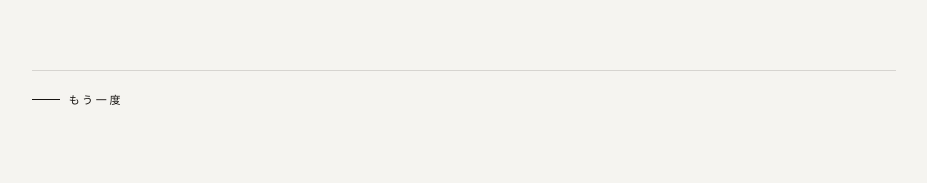
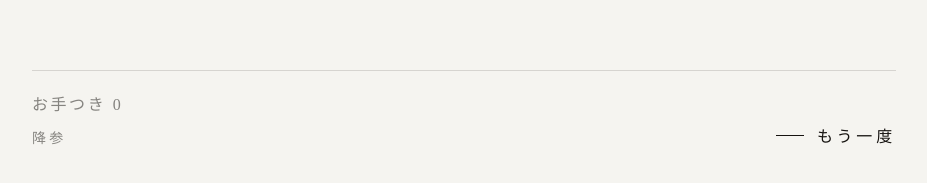
Before and after one commit to Crayfisher-zari/hover-ohgiri, a Vue app: page / in a window 1280 px wide. Shown: the part 1129-1312 px from the top of the page, without its empty margins (176-1103 px from the left). Built offline with nearby package versions, Linux system fonts and the light colour scheme; a web font is replaced by a local one.

Commit message:
降参機能などの追加

```diff
--- a/src/App.vue
+++ b/src/App.vue
@@ -3,6 +3,7 @@ import { animate, eases } from "animejs";
 import { type ComponentPublicInstance, computed, onMounted, onUnmounted, ref } from "vue";
 import { onFindShortcut } from "./utils/findShortcut";
 import {
+  type RoundOutcome,
   buildShareMessage,
   canUseNativeShare,
   copyShareMessage,
@@ -48,7 +49,7 @@ const oddOne = computed(() => pair.value.oddOne);
 
 const items = ref(createShuffledGridItems(pair.value.normal, pair.value.oddOne));
 const round = ref(0);
-const isFinished = ref(false);
+const roundResult = ref<RoundOutcome | null>(null);
 const misses = ref(0);
 const wrongIndex = ref<number | null>(null);
 const startTime = ref(Date.now());
@@ -96,14 +97,14 @@ const setTouchHoveredCell = (index: number | null) => {
 };
 
 const handleTouchStart = (event: TouchEvent) => {
-  if (isFinished.value) return;
+  if (isRoundOver.value) return;
   const touch = event.touches[0];
   if (!touch) return;
   setTouchHoveredCell(getCellIndexFromPoint(touch.clientX, touch.clientY));
 };
 
 const handleTouchMove = (event: TouchEvent) => {
-  if (isFinished.value) return;
+  if (isRoundOver.value) return;
   event.preventDefault();
   const touch = event.touches[0];
   if (!touch) return;
@@ -118,12 +119,14 @@ const handleFindShortcut = () => {
   window.alert("ズルはだめよ");
 };
 
+const isRoundOver = computed(() => roundResult.value !== null);
 const elapsedSeconds = computed(() => formatElapsedSeconds(elapsedMs.value));
 const shareParams = computed(() => ({
   normal: pair.value.normal,
   oddOne: pair.value.oddOne,
   elapsedMs: elapsedMs.value,
   misses: misses.value,
+  outcome: roundResult.value!,
 }));
 const showNativeShare = computed(() => canUseNativeShare());
 
@@ -139,7 +142,7 @@ const startTimer = () => {
   startTime.value = Date.now();
   elapsedMs.value = 0;
   timerId = setInterval(() => {
-    if (!isFinished.value) {
+    if (!isRoundOver.value) {
       elapsedMs.value = Date.now() - startTime.value;
     }
   }, 100);
@@ -188,7 +191,7 @@ const contentOf = (index: number) =>
   cellRefs.value[index]?.querySelector<HTMLElement>(".cell-content") ?? null;
 
 const handleMouseEnter = (hoveredIndex: number) => {
-  if (isFinished.value) return;
+  if (isRoundOver.value) return;
   const affected = getAffectedCells(hoveredIndex, HOVER_EFFECT_RADIUS, {
     maxScale: MAX_SCALE,
   });
@@ -207,7 +210,7 @@ const handleMouseEnter = (hoveredIndex: number) => {
 };
 
 const handleMouseLeave = (hoveredIndex: number) => {
-  if (isFinished.value) return;
+  if (isRoundOver.value) return;
   const affected = getAffectedCells(hoveredIndex, HOVER_EFFECT_RADIUS, {
     maxScale: MAX_SCALE,
   });
@@ -225,20 +228,39 @@ const handleMouseLeave = (hoveredIndex: number) => {
   });
 };
 
+const revealOddOne = () => {
+  const oddIndex = items.value.findIndex((item) => item === oddOne.value);
+  if (oddIndex < 0) return;
+
+  const affected = getAffectedCells(oddIndex, HOVER_EFFECT_RADIUS, {
+    maxScale: MAX_SCALE,
+  });
+
+  affected.forEach(({ index, distance, offset }) => {
+    const target = contentOf(index);
+    if (!target) return;
+    animate(target, {
+      scale: getScaleForDistance(distance, HOVER_SCALE_RADIUS, MAX_SCALE),
+      translateX: offset.x,
+      translateY: offset.y,
+      duration: 800,
+      ease: "outExpo",
+      ...(index === oddIndex ? { color: "#bc2e1f" } : {}),
+    });
+  });
+};
+
 const handleClick = (index: number) => {
-  if (isFinished.value) return;
+  if (isRoundOver.value) return;
   const target = contentOf(index);
   if (!target) return;
 
   if (items.value[index] === oddOne.value) {
-    isFinished.value = true;
+    roundResult.value = "won";
     wrongIndex.value = null;
     finishRound();
-    animate(target, {
-      color: "#bc2e1f",
-      duration: 400,
-      ease: "outExpo",
-    });
+    if (activeTouchIndex.value !== null) setTouchHoveredCell(null);
+    revealOddOne();
     return;
   }
 
@@ -251,9 +273,18 @@ const handleClick = (index: number) => {
   });
 };
 
+const surrender = () => {
+  if (isRoundOver.value) return;
+  roundResult.value = "surrendered";
+  wrongIndex.value = null;
+  setTouchHoveredCell(null);
+  finishRound();
+  revealOddOne();
+};
+
 const reset = () => {
   setTouchHoveredCell(null);
-  isFinished.value = false;
+  roundResult.value = null;
   misses.value = 0;
   wrongIndex.value = null;
   copiedShare.value = false;
@@ -290,7 +321,7 @@ const reset = () => {
             :ref="(el) => setCellRef(el, index)"
             class="cell"
             :class="{
-              'is-correct': isFinished && item === oddOne,
+              'is-correct': isRoundOver && item === oddOne,
               'is-hovered': activeTouchIndex === index,
             }"
             @mouseenter="handleMouseEnter(index)"
@@ -302,13 +333,26 @@ const reset = () => {
         </div>
       </div>
     </section>
-    <footer class="footer" :class="{ 'footer--finished': isFinished }">
-      <div v-if="isFinished" class="result">
-        <p class="result__headline">
-          <span class="result__time">{{ elapsedSeconds }}</span
-          ><span class="result__unit">秒</span>で見つけた
-        </p>
-        <p v-if="misses > 0" class="result__miss">ミス {{ misses }} 回</p>
+    <footer class="footer" :class="{ 'footer--finished': isRoundOver }">
+      <div v-if="!isRoundOver" class="status">
+        <p class="status__miss">お手つき {{ misses }}</p>
+        <button class="surrender" type="button" @click="surrender">降参</button>
+      </div>
+      <div v-else class="result">
+        <template v-if="roundResult === 'won'">
+          <p class="result__headline">
+            <span class="result__time">{{ elapsedSeconds }}</span
+            ><span class="result__unit">秒</span>で見つけた
+          </p>
+        </template>
+        <template v-else>
+          <p class="result__headline result__headline--surrender">降参した</p>
+          <p class="result__answer">
+            答えは<span class="result__char">{{ oddOne }}</span>
+          </p>
+          <p class="result__elapsed">{{ elapsedSeconds }}秒かかった</p>
+        </template>
+        <p class="result__miss">お手つき {{ misses }} 回</p>
         <div class="share" role="group" aria-label="結果をシェア">
           <button class="share__btn" type="button" @click="handleShareX">X</button>
           <button class="share__btn" type="button" @click="handleShareLine">LINE</button>
@@ -370,7 +414,7 @@ const reset = () => {
   align-items: center;
   gap: 0.7em;
   margin: 0 0 clamp(16px, 2vw, 28px);
-  font-family: var(--font-mono);
+  font-family: var(--font-serif);
   font-size: 11px;
   letter-spacing: 0.32em;
   text-transform: uppercase;
@@ -471,7 +515,7 @@ const reset = () => {
   gap: 12px;
   padding: 14px 0;
   border-top: 1px solid var(--hairline);
-  font-family: var(--font-mono);
+  font-family: var(--font-serif);
   font-size: 11px;
   letter-spacing: 0.14em;
   text-transform: uppercase;
@@ -525,8 +569,8 @@ const reset = () => {
   border: none;
   background: none;
   cursor: pointer;
-  font-family: var(--font-mono);
-  font-size: 11px;
+  font-family: var(--font-serif);
+  font-size: 16px;
   letter-spacing: 0.24em;
   text-transform: uppercase;
   color: var(--ink);
@@ -552,7 +596,7 @@ const reset = () => {
   width: calc(var(--cell-size) * v-bind(GRID_SIZE));
   padding-top: 20px;
   border-top: 1px solid var(--hairline);
-  font-family: var(--font-mono);
+  font-family: var(--font-serif);
   font-size: 10px;
   letter-spacing: 0.2em;
   text-transform: uppercase;
@@ -561,6 +605,39 @@ const reset = () => {
 
 .footer--finished {
   align-items: flex-start;
+}
+
+.status {
+  display: flex;
+  flex-direction: column;
+  gap: 12px;
+}
+
+.status__miss {
+  margin: 0;
+  font-size: 16px;
+  letter-spacing: 0.16em;
+  color: var(--ink-soft);
+  font-family: var(--font-serif);
+}
+
+.surrender {
+  appearance: none;
+  padding: 0;
+  border: none;
+  background: none;
+  cursor: pointer;
+  font-family: var(--font-serif);
+  font-size: 14px;
+  letter-spacing: 0.24em;
+  text-transform: uppercase;
+  color: var(--ink-soft);
+  transition: color 0.2s ease;
+  text-align: left;
+}
+
+.surrender:hover {
+  color: var(--accent);
 }
 
 .result {
@@ -576,6 +653,33 @@ const reset = () => {
   letter-spacing: 0.08em;
   text-transform: none;
   color: var(--ink);
+}
+
+.result__headline--surrender {
+  color: var(--ink-soft);
+}
+
+.result__answer {
+  margin: 0;
+  font-family: var(--font-serif);
+  font-size: clamp(0.95rem, 1.8vw, 1.05rem);
+  letter-spacing: 0.08em;
+  text-transform: none;
+  color: var(--ink);
+}
+
+.result__char {
+  margin-left: 0.35em;
+  font-size: 1.4em;
+  font-weight: 900;
+  color: var(--accent);
+}
+
+.result__elapsed {
+  margin: 0;
+  font-size: 10px;
+  letter-spacing: 0.16em;
+  color: var(--ink-soft);
 }
 
 .result__time {
@@ -610,7 +714,7 @@ const reset = () => {
   border: 1px solid var(--hairline);
   background: transparent;
   cursor: pointer;
-  font-family: var(--font-mono);
+  font-family: var(--font-serif);
   font-size: 10px;
   letter-spacing: 0.16em;
   text-transform: uppercase;
--- a/src/utils/shareResult.ts
+++ b/src/utils/shareResult.ts
@@ -7,17 +7,27 @@ export const getGameUrl = () => {
 
 export const formatElapsedSeconds = (elapsedMs: number) => (elapsedMs / 1000).toFixed(1);
 
-type ShareParams = {
+export type RoundOutcome = "won" | "surrendered";
+
+export type ShareParams = {
   normal: string;
   oddOne: string;
   elapsedMs: number;
   misses: number;
+  outcome: RoundOutcome;
 };
 
-export const buildShareText = ({ normal, elapsedMs, misses }: ShareParams) => {
+const formatMissPart = (misses: number) => `（お手つき${misses}回）`;
+
+export const buildShareText = ({ normal, oddOne, elapsedMs, misses, outcome }: ShareParams) => {
   const seconds = formatElapsedSeconds(elapsedMs);
-  const missPart = misses > 0 ? `（ミス${misses}回）` : "";
-  return `「仲間はずれを探せ」で「${normal}」の中から仲間外れをを${seconds}秒で見つけた！${missPart}`;
+  const missPart = formatMissPart(misses);
+
+  if (outcome === "surrendered") {
+    return `「仲間はずれを探せ」で「${normal}」の中の「${oddOne}」に${seconds}秒で降参…${missPart}`;
+  }
+
+  return `「仲間はずれを探せ」で「${normal}」の中の「${oddOne}」を${seconds}秒で見つけた！${missPart}`;
 };
 
 export const buildShareMessage = (params: ShareParams) => {
```
